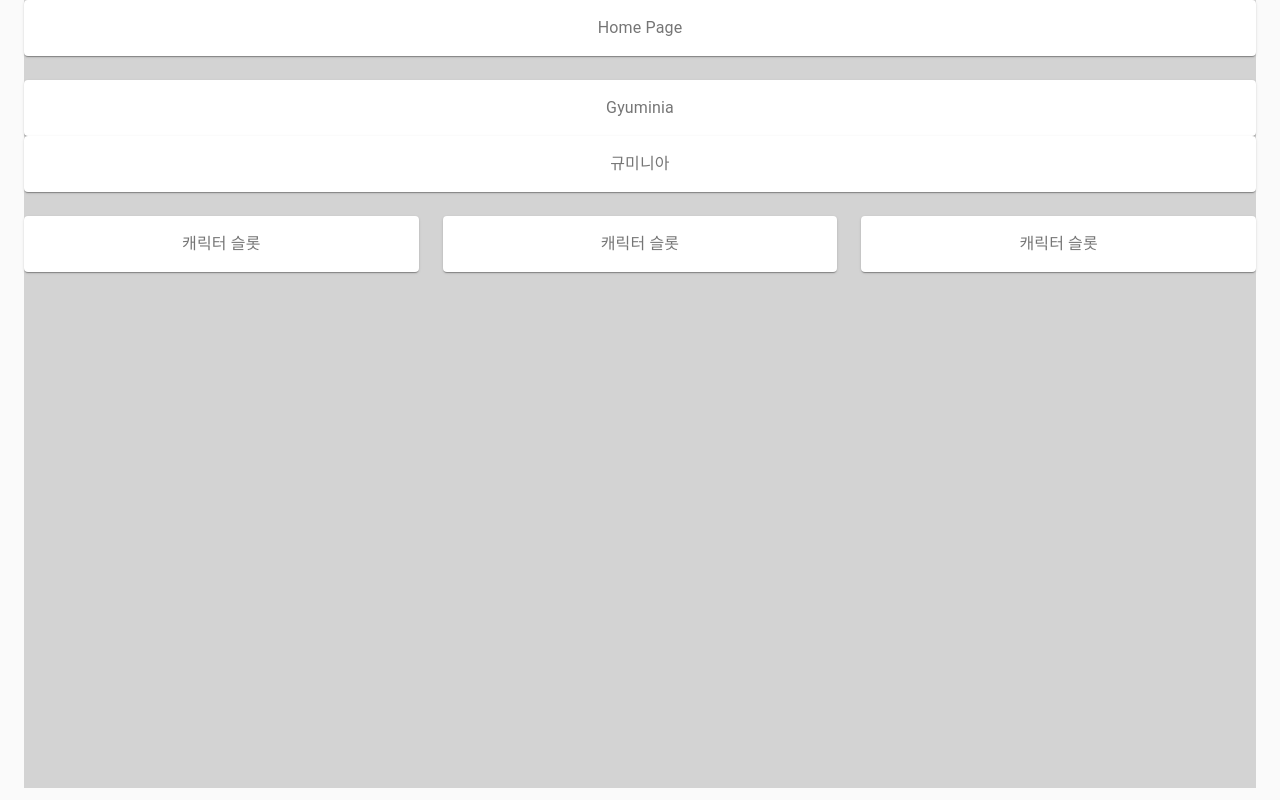
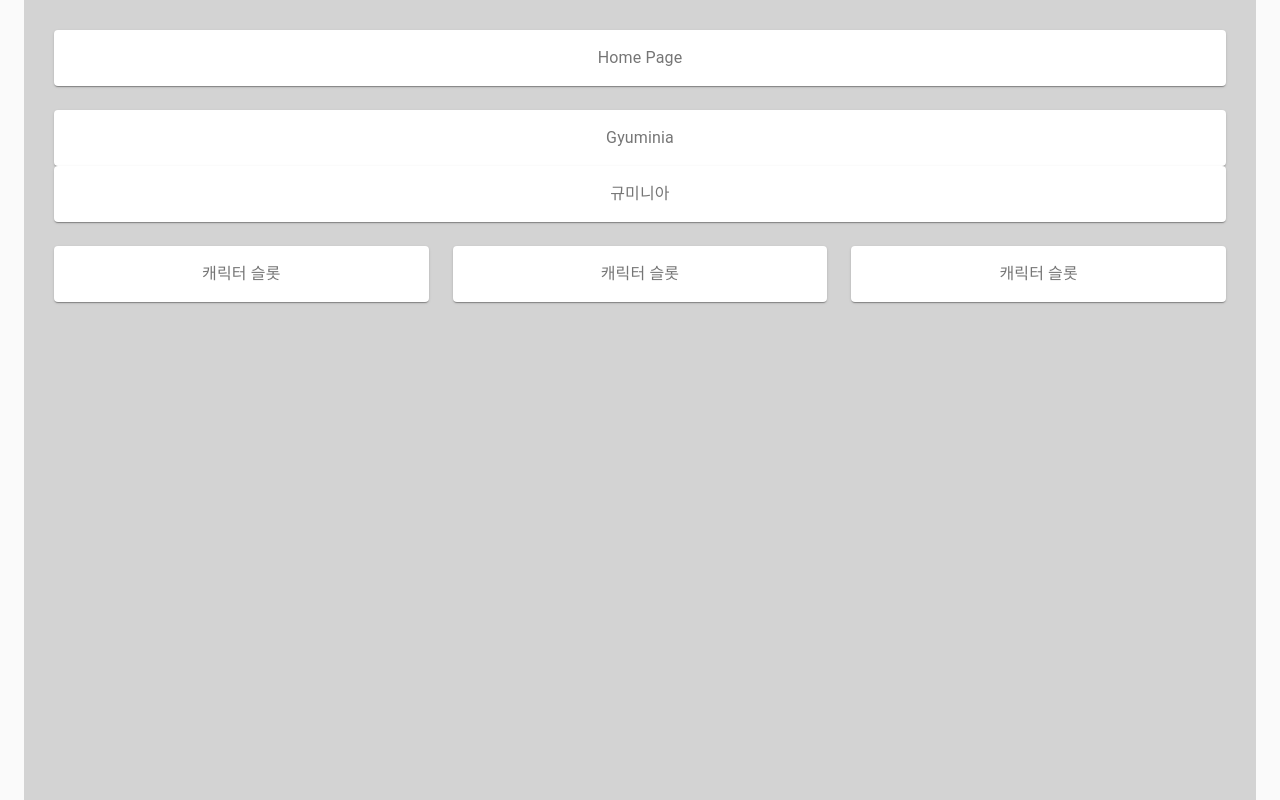
Before and after one commit to 0strich/Gyuminia-client, a React (Create React App) app: page / in a window 1280 px wide. Built offline with nearby package versions, Linux system fonts and the light colour scheme.

Commit message:
디자인, 라우팅 수정
로그인, 회원가입 css padding 조금 수정
로그인, 회원강비 routing 조금 수정

```diff
--- a/src/App.tsx
+++ b/src/App.tsx
@@ -7,6 +7,7 @@ import Home from "./components/Home";
 import Auth from "./components/auth/Auth";
 import Ranking from "./components/Ranking";
 import Character from "./components/Character";
+import "./css/App.css";
 
 function App() {
   return (
@@ -14,10 +15,7 @@ function App() {
       <React.Fragment>
         <CssBaseline />
         <Container fixed>
-          <Typography
-            component="div"
-            style={{ backgroundColor: "lightgray", height: "100vh" }}
-          >
+          <Typography className="app" component="div">
             <Switch>
               <Route exact path="/auth/:type" component={Auth} />
               <Route exact path="/ranking" component={Ranking} />
--- a/src/components/auth/Auth.tsx
+++ b/src/components/auth/Auth.tsx
@@ -1,8 +1,5 @@
 import React from "react";
 import { useParams, useHistory } from "react-router-dom";
-import CssBaseline from "@material-ui/core/CssBaseline";
-import Typography from "@material-ui/core/Typography";
-import Container from "@material-ui/core/Container";
 import Login from "./Login";
 import Signup from "./Signup";
 
@@ -20,19 +17,7 @@ const Auth = () => {
   };
 
   /* 렌더링 */
-  return (
-    <React.Fragment>
-      <CssBaseline />
-      <Container fixed>
-        <Typography
-          component="div"
-          style={{ backgroundColor: "lightgray", height: "100vh" }}
-        >
-          {authQurter()}
-        </Typography>
-      </Container>
-    </React.Fragment>
-  );
+  return <div>{authQurter()}</div>;
 };
 
 export default Auth;
--- a/src/components/auth/Login.tsx
+++ b/src/components/auth/Login.tsx
@@ -41,6 +41,7 @@ const Login = () => {
 
   return (
     <Container component="main" maxWidth="xs">
+      {/* <Container fixed> */}
       <CssBaseline />
       <div className={classes.paper}>
         <Avatar className={classes.avatar}>
@@ -103,12 +104,16 @@ const Login = () => {
           </Grid>
           <Grid container>
             <Grid item xs>
-              <Link href="#" variant="body2">
+              <Link variant="body2" style={{ cursor: "pointer" }}>
                 비밀번호 찾기
               </Link>
             </Grid>
             <Grid item>
-              <Link href="/auth/signup" variant="body2">
+              <Link
+                variant="body2"
+                onClick={() => history.push("/auth/signup")}
+                style={{ cursor: "pointer" }}
+              >
                 계정이 없으신가요? 회원가입
               </Link>
             </Grid>
--- a/src/components/auth/Signup.tsx
+++ b/src/components/auth/Signup.tsx
@@ -14,6 +14,7 @@ import { makeStyles } from "@material-ui/core/styles";
 import Container from "@material-ui/core/Container";
 import Copyright from "../common/Copyright";
 import axios from "axios";
+import { useHistory } from "react-router-dom";
 
 const useStyles = makeStyles((theme) => ({
   paper: {
@@ -35,8 +36,10 @@ const useStyles = makeStyles((theme) => ({
   },
 }));
 
+// 회원가입 컴포넌트
 const Signup = () => {
   const classes = useStyles();
+  const history = useHistory();
   const [username, setUsername] = useState("");
   const [email, setEmail] = useState("");
   const [password, setPassword] = useState("");
@@ -132,7 +135,11 @@ const Signup = () => {
           </Button>
           <Grid container justify="flex-end">
             <Grid item>
-              <Link href="/auth/login" variant="body2">
+              <Link
+                variant="body2"
+                onClick={() => history.push("/auth/login")}
+                style={{ cursor: "pointer" }}
+              >
                 이미 계졍이 있으신가요? 로그인
               </Link>
             </Grid>
--- /dev/null
+++ b/src/css/App.css
@@ -0,0 +1,7 @@
+.app {
+  background-color: lightgrey;
+  height: 100vh;
+  padding-top: 30px;
+  padding-left: 30px;
+  padding-right: 30px;
+}
```
